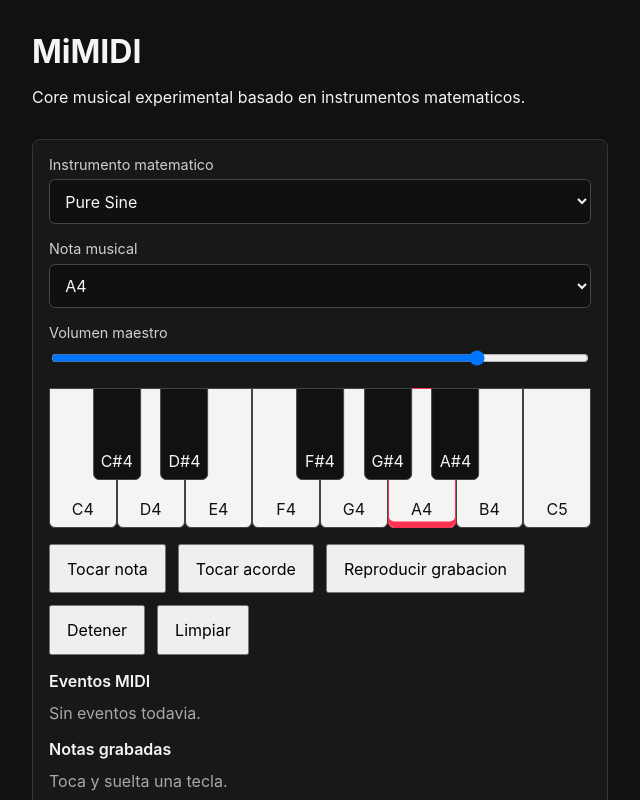
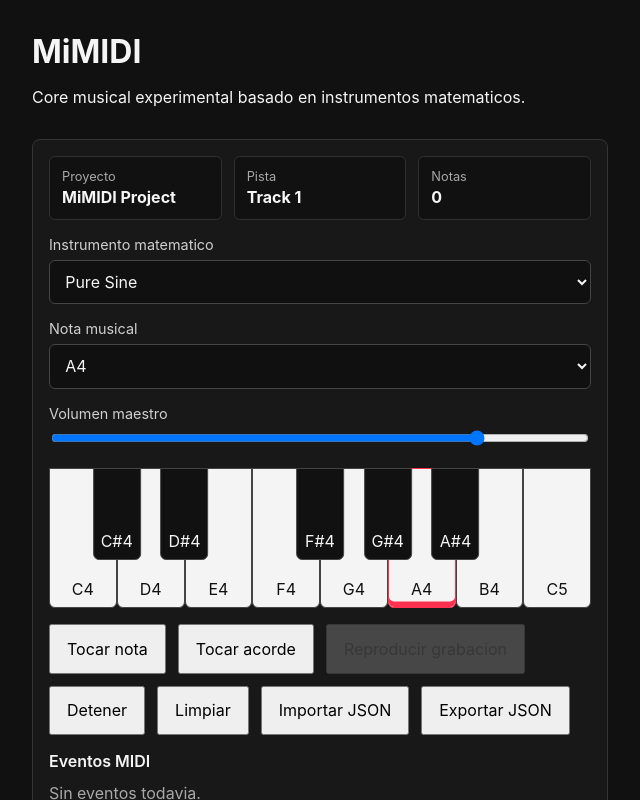
Before and after one commit to SebHernandezAmoros/MiMIDI, a React (Vite) app: page / in a window 1280 px wide. Shown: the top 800 px of the page, without its empty margins (0-640 px from the left). Built offline with nearby package versions, Linux system fonts and the light colour scheme.

Commit message:
feat: add MIDI timeline, project JSON import/export, playback transport and persistence data

```diff
--- a/src/App.css
+++ b/src/App.css
@@ -27,6 +27,31 @@ p {
   gap: 0.4rem;
 }
 
+.project-summary {
+  display: grid;
+  grid-template-columns: repeat(3, minmax(0, 1fr));
+  gap: 0.75rem;
+}
+
+.project-summary > div {
+  padding: 0.75rem;
+  border: 1px solid #303030;
+  border-radius: 6px;
+  display: grid;
+  gap: 0.2rem;
+  background: #111111;
+}
+
+.project-label {
+  font-size: 0.8rem;
+  color: #a8a8a8;
+}
+
+.project-message {
+  margin: 0;
+  color: #cfcfcf;
+}
+
 .control-group label {
   font-size: 0.9rem;
   color: #cfcfcf;
@@ -52,3 +77,8 @@ select {
   flex-wrap: wrap;
   gap: 0.75rem;
 }
+
+button:disabled {
+  cursor: not-allowed;
+  opacity: 0.55;
+}
--- a/src/App.tsx
+++ b/src/App.tsx
@@ -1,9 +1,8 @@
-import { useRef, useState } from "react"
+import type { ChangeEvent } from "react"
+import { useEffect, useRef, useState } from "react"
 import "./App.css"
-import type { PlaybackHandle } from "./application/use-cases/playRecordedNotes"
-import { playRecordedNotes } from "./application/use-cases/playRecordedNotes"
 import { playNote, playNotes } from "./application/use-cases/playNote"
-import { setMasterVolume, stopAllVoices } from "./engine/audio/audioEngine"
+import { setMasterVolume } from "./engine/audio/audioEngine"
 import {
   createPlayOptions,
   findMathematicalInstrument,
@@ -15,29 +14,60 @@ import {
   createMidiNoteEvent,
   type MidiNoteEvent,
   type MidiNoteEventType,
-  type MidiRecordedNote,
 } from "./engine/midi/events"
 import { availableNotes, type MusicalNote } from "./engine/midi/notes"
+import {
+  appendNoteToTrack,
+  clearTrackNotes,
+  createDefaultProject,
+  parseImportedProject,
+} from "./engine/project/projectModel"
+import { loadStoredProject, saveProject } from "./engine/project/projectStorage"
 import { MidiEventLog } from "./features/midi-events/MidiEventLog"
 import { RecordedNoteList } from "./features/midi-events/RecordedNoteList"
 import { PianoPreview } from "./features/piano/PianoPreview"
 import { TimelinePreview } from "./features/timeline/TimelinePreview"
+import { usePlaybackTransport } from "./features/transport/usePlaybackTransport"
 
 const testChord: MusicalNote[] = ["C4", "E4", "G4"]
+
+function getInitialProject() {
+  return loadStoredProject() ?? createDefaultProject()
+}
+
+function getInitialProjectMessage() {
+  const storedProject = loadStoredProject()
+
+  if (!storedProject) {
+    return ""
+  }
+
+  return storedProject.tracks.some((track) => track.notes.length > 0)
+    ? `Proyecto restaurado: ${storedProject.name}.`
+    : ""
+}
 
 function App() {
   const [volume, setVolume] = useState(0.8)
   const [instrumentId, setInstrumentId] =
     useState<MathematicalInstrumentId>("pure-sine")
   const [selectedNote, setSelectedNote] = useState<MusicalNote>("A4")
+  const [projectMessage, setProjectMessage] = useState(getInitialProjectMessage)
   const [midiEvents, setMidiEvents] = useState<MidiNoteEvent[]>([])
-  const [recordedNotes, setRecordedNotes] = useState<MidiRecordedNote[]>([])
+  const [project, setProject] = useState(getInitialProject)
   const activeNoteEventsRef = useRef(new Map<MusicalNote, MidiNoteEvent>())
-  const playbackHandleRef = useRef<PlaybackHandle | null>(null)
+  const importInputRef = useRef<HTMLInputElement | null>(null)
   const startedAtRef = useRef<number | null>(null)
+  const playbackTransport = usePlaybackTransport()
 
   const selectedInstrument = findMathematicalInstrument(instrumentId)
+  const primaryTrack = project.tracks[0]
   const playOptions = createPlayOptions(selectedInstrument)
+  const noteCount = primaryTrack.notes.length
+
+  useEffect(() => {
+    saveProject(project)
+  }, [project])
 
   function updateVolume(nextVolume: number) {
     setVolume(nextVolume)
@@ -52,27 +82,58 @@ function App() {
     playNotes(testChord, 1.15, createPlayOptions(selectedInstrument, 0.72))
   }
 
-  function stopPlayback() {
-    playbackHandleRef.current?.cancel()
-    playbackHandleRef.current = null
-    stopAllVoices()
+  function playRecording() {
+    playbackTransport.play(primaryTrack.notes, playOptions)
   }
 
-  function playRecording() {
-    if (recordedNotes.length === 0) {
+  function exportProject() {
+    const projectJson = JSON.stringify(project, null, 2)
+    const blob = new Blob([projectJson], { type: "application/json" })
+    const url = window.URL.createObjectURL(blob)
+    const link = document.createElement("a")
+
+    link.href = url
+    link.download = `${project.name.replace(/\s+/g, "-").toLowerCase()}.json`
+    link.click()
+    window.URL.revokeObjectURL(url)
+    setProjectMessage("Proyecto exportado a JSON.")
+  }
+
+  function openImportDialog() {
+    importInputRef.current?.click()
+  }
+
+  async function importProjectFile(event: ChangeEvent<HTMLInputElement>) {
+    const file = event.target.files?.[0]
+
+    if (!file) {
       return
     }
 
-    stopPlayback()
-    playbackHandleRef.current = playRecordedNotes(recordedNotes, playOptions)
+    try {
+      const projectJson = await file.text()
+      const importedProject = parseImportedProject(projectJson)
+
+      playbackTransport.stop()
+      activeNoteEventsRef.current.clear()
+      startedAtRef.current = null
+      setMidiEvents([])
+      setProject(importedProject)
+      setProjectMessage(`Proyecto importado: ${importedProject.name}.`)
+    } catch {
+      setProjectMessage("No se pudo importar el JSON del proyecto.")
+    } finally {
+      event.target.value = ""
+    }
   }
 
   function clearSession() {
-    stopPlayback()
+    playbackTransport.stop()
     activeNoteEventsRef.current.clear()
     startedAtRef.current = null
     setMidiEvents([])
-    setRecordedNotes([])
+    setProject((currentProject) => clearTrackNotes(currentProject, primaryTrack.id))
+    setProjectMessage("Sesion limpiada.")
   }
 
   function registerMidiEvent(type: MidiNoteEventType, note: MusicalNote) {
@@ -91,10 +152,13 @@ function App() {
       const noteOnEvent = activeNoteEventsRef.current.get(note)
 
       if (noteOnEvent) {
-        setRecordedNotes((currentNotes) => [
-          createMidiRecordedNote(noteOnEvent, midiEvent.time),
-          ...currentNotes,
-        ])
+        setProject((currentProject) =>
+          appendNoteToTrack(
+            currentProject,
+            primaryTrack.id,
+            createMidiRecordedNote(noteOnEvent, midiEvent.time),
+          ),
+        )
         activeNoteEventsRef.current.delete(note)
       }
     }
@@ -108,6 +172,31 @@ function App() {
       <p>Core musical experimental basado en instrumentos matematicos.</p>
 
       <section className="audio-lab" aria-label="Core de audio">
+        <input
+          accept=".json,application/json"
+          hidden
+          onChange={importProjectFile}
+          ref={importInputRef}
+          type="file"
+        />
+
+        <div className="project-summary" aria-label="Proyecto actual">
+          <div>
+            <span className="project-label">Proyecto</span>
+            <strong>{project.name}</strong>
+          </div>
+          <div>
+            <span className="project-label">Pista</span>
+            <strong>{primaryTrack.name}</strong>
+          </div>
+          <div>
+            <span className="project-label">Notas</span>
+            <strong>{noteCount}</strong>
+          </div>
+        </div>
+
+        {projectMessage ? <p className="project-message">{projectMessage}</p> : null}
+
         <div className="control-group">
           <label htmlFor="instrument">Instrumento matematico</label>
           <select
@@ -167,14 +256,23 @@ function App() {
         <div className="actions">
           <button onClick={playTestNote}>Tocar nota</button>
           <button onClick={playTestChord}>Tocar acorde</button>
-          <button onClick={playRecording}>Reproducir grabacion</button>
-          <button onClick={stopPlayback}>Detener</button>
+          <button
+            disabled={primaryTrack.notes.length === 0 || playbackTransport.isPlaying}
+            onClick={playRecording}
+          >
+            {playbackTransport.isPlaying
+              ? "Reproduciendo"
+              : "Reproducir grabacion"}
+          </button>
+          <button onClick={playbackTransport.stop}>Detener</button>
           <button onClick={clearSession}>Limpiar</button>
+          <button onClick={openImportDialog}>Importar JSON</button>
+          <button onClick={exportProject}>Exportar JSON</button>
         </div>
 
         <MidiEventLog events={midiEvents} />
-        <RecordedNoteList notes={recordedNotes} />
-        <TimelinePreview notes={recordedNotes} />
+        <RecordedNoteList notes={primaryTrack.notes} />
+        <TimelinePreview notes={primaryTrack.notes} />
       </section>
     </main>
   )
--- a/src/application/use-cases/playRecordedNotes.ts
+++ b/src/application/use-cases/playRecordedNotes.ts
@@ -6,30 +6,58 @@ export type PlaybackHandle = {
   cancel: () => void
 }
 
+export type PlayRecordedNotesOptions = PlayNoteOptions & {
+  onComplete?: () => void
+}
+
 export function playRecordedNotes(
   recordedNotes: MidiRecordedNote[],
-  options: PlayNoteOptions = {},
+  options: PlayRecordedNotesOptions = {},
 ): PlaybackHandle {
   if (recordedNotes.length === 0) {
+    options.onComplete?.()
+
     return {
       cancel: () => {},
     }
   }
 
+  let isCancelled = false
   const firstStartTime = Math.min(
     ...recordedNotes.map((recordedNote) => recordedNote.startTime),
   )
+  const lastEndTime = Math.max(
+    ...recordedNotes.map(
+      (recordedNote) => recordedNote.startTime + recordedNote.duration,
+    ),
+  )
   const timerIds = recordedNotes.map((recordedNote) =>
     window.setTimeout(() => {
+      if (isCancelled) {
+        return
+      }
+
       playNote(recordedNote.note, recordedNote.duration, options)
     }, Math.max(recordedNote.startTime - firstStartTime, 0) * 1000),
+  )
+  const completeTimerId = window.setTimeout(
+    () => {
+      if (!isCancelled) {
+        options.onComplete?.()
+      }
+    },
+    Math.max(lastEndTime - firstStartTime, 0) * 1000,
   )
 
   return {
     cancel: () => {
+      isCancelled = true
+
       for (const timerId of timerIds) {
         window.clearTimeout(timerId)
       }
+
+      window.clearTimeout(completeTimerId)
     },
   }
 }
--- /dev/null
+++ b/src/engine/project/projectModel.ts
@@ -0,0 +1,129 @@
+import type { MidiRecordedNote } from "../midi/events"
+import type { MusicalNote } from "../midi/notes"
+
+export type ProjectTrack = {
+  id: string
+  name: string
+  notes: MidiRecordedNote[]
+}
+
+export type MusicalProject = {
+  id: string
+  name: string
+  tracks: ProjectTrack[]
+}
+
+export function createDefaultProject(): MusicalProject {
+  return {
+    id: "project-1",
+    name: "MiMIDI Project",
+    tracks: [
+      {
+        id: "track-1",
+        name: "Track 1",
+        notes: [],
+      },
+    ],
+  }
+}
+
+export function appendNoteToTrack(
+  project: MusicalProject,
+  trackId: string,
+  note: MidiRecordedNote,
+): MusicalProject {
+  return {
+    ...project,
+    tracks: project.tracks.map((track) =>
+      track.id === trackId
+        ? {
+            ...track,
+            notes: [note, ...track.notes],
+          }
+        : track,
+    ),
+  }
+}
+
+export function clearTrackNotes(
+  project: MusicalProject,
+  trackId: string,
+): MusicalProject {
+  return {
+    ...project,
+    tracks: project.tracks.map((track) =>
+      track.id === trackId
+        ? {
+            ...track,
+            notes: [],
+          }
+        : track,
+    ),
+  }
+}
+
+function isRecordedNote(value: unknown): value is MidiRecordedNote {
+  if (!value || typeof value !== "object") {
+    return false
+  }
+
+  const note = value as Record<string, unknown>
+
+  return (
+    typeof note.id === "string" &&
+    typeof note.note === "string" &&
+    typeof note.startTime === "number" &&
+    typeof note.duration === "number" &&
+    typeof note.velocity === "number"
+  )
+}
+
+function isProjectTrack(value: unknown): value is ProjectTrack {
+  if (!value || typeof value !== "object") {
+    return false
+  }
+
+  const track = value as Record<string, unknown>
+
+  return (
+    typeof track.id === "string" &&
+    typeof track.name === "string" &&
+    Array.isArray(track.notes) &&
+    track.notes.every(isRecordedNote)
+  )
+}
+
+function normalizeTrackNotes(track: ProjectTrack): ProjectTrack {
+  return {
+    ...track,
+    notes: track.notes.map((note) => ({
+      ...note,
+      note: note.note as MusicalNote,
+    })),
+  }
+}
+
+export function parseImportedProject(projectJson: string): MusicalProject {
+  const parsedProject = JSON.parse(projectJson) as unknown
+
+  if (!parsedProject || typeof parsedProject !== "object") {
+    throw new Error("Invalid project file")
+  }
+
+  const project = parsedProject as Record<string, unknown>
+
+  if (
+    typeof project.id !== "string" ||
+    typeof project.name !== "string" ||
+    !Array.isArray(project.tracks) ||
+    !project.tracks.every(isProjectTrack)
+  ) {
+    throw new Error("Project JSON does not match MiMIDI format")
+  }
+
+  return {
+    id: project.id,
+    name: project.name,
+    tracks: project.tracks.map((track) => normalizeTrackNotes(track)),
+  }
+}
--- /dev/null
+++ b/src/engine/project/projectStorage.ts
@@ -0,0 +1,22 @@
+import type { MusicalProject } from "./projectModel"
+import { parseImportedProject } from "./projectModel"
+
+export const PROJECT_STORAGE_KEY = "mimidi-project"
+
+export function loadStoredProject() {
+  const storedProject = window.localStorage.getItem(PROJECT_STORAGE_KEY)
+
+  if (!storedProject) {
+    return null
+  }
+
+  try {
+    return parseImportedProject(storedProject)
+  } catch {
+    return null
+  }
+}
+
+export function saveProject(project: MusicalProject) {
+  window.localStorage.setItem(PROJECT_STORAGE_KEY, JSON.stringify(project))
+}
--- /dev/null
+++ b/src/features/transport/usePlaybackTransport.ts
@@ -0,0 +1,49 @@
+import { useRef, useState } from "react"
+import type {
+  PlaybackHandle,
+  PlayRecordedNotesOptions,
+} from "../../application/use-cases/playRecordedNotes"
+import { playRecordedNotes } from "../../application/use-cases/playRecordedNotes"
+import { stopAllVoices } from "../../engine/audio/audioEngine"
+import type { MidiRecordedNote } from "../../engine/midi/events"
+
+export type TransportState = "idle" | "playing"
+
+export function usePlaybackTransport() {
+  const [transportState, setTransportState] = useState<TransportState>("idle")
+  const playbackHandleRef = useRef<PlaybackHandle | null>(null)
+
+  function stop() {
+    playbackHandleRef.current?.cancel()
+    playbackHandleRef.current = null
+    setTransportState("idle")
+    stopAllVoices()
+  }
+
+  function play(
+    recordedNotes: MidiRecordedNote[],
+    options: PlayRecordedNotesOptions = {},
+  ) {
+    if (recordedNotes.length === 0 || transportState === "playing") {
+      return
+    }
+
+    stop()
+    setTransportState("playing")
+    playbackHandleRef.current = playRecordedNotes(recordedNotes, {
+      ...options,
+      onComplete: () => {
+        playbackHandleRef.current = null
+        setTransportState("idle")
+        options.onComplete?.()
+      },
+    })
+  }
+
+  return {
+    isPlaying: transportState === "playing",
+    play,
+    state: transportState,
+    stop,
+  }
+}
```
Also changed, not shown: 7 other files (tests, documents, lock files or other folders).
